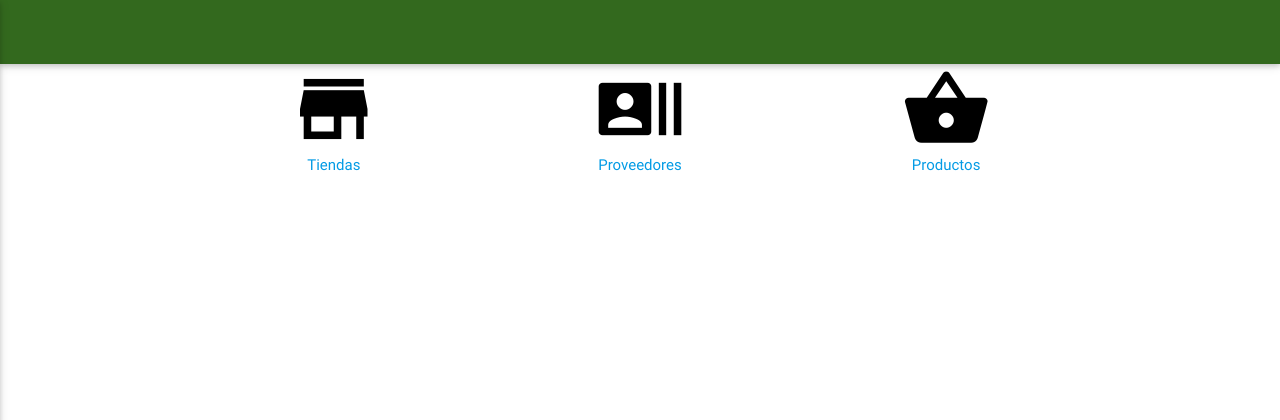
After one commit to kevip/tiendavirtual, a Django app: page /administrador/ in a window 1280 px wide. The commit adds this page. Shown: the top 420 px of the page. Run offline with Django 3.2, Linux system fonts and the light colour scheme; some libraries are stand-ins or nearby versions.

Commit message:
añadida vista dashboard

```diff
--- a/tiendavirtual/administrador/urls.py
+++ b/tiendavirtual/administrador/urls.py
@@ -2,7 +2,7 @@ from django.conf.urls import url
 from administrador import views
 
 urlpatterns = [
-    #url(r'^administrador/$', views.administrador, name='administrador'),
+    url(r'^administrador/$', views.administrador, name='administrador'),
     url(r'^administrador/nueva_tienda$', views.nueva_tienda, name='nueva_tienda'),
     url(r'^administrador/registrar_tienda', views.registrar_tienda, name='registrar_tienda'),
 ]
--- a/tiendavirtual/administrador/views.py
+++ b/tiendavirtual/administrador/views.py
@@ -5,11 +5,16 @@ from administrador.forms import RegistrarTiendaForm, RegistrarLocalizacionForm
 
 # Create your views here.
 
+def administrador(request):
+    template = loader.get_template("administrador/dashboard.html")
+    context = {}
+    return HttpResponse(template.render(context, request))
+
 
 def nueva_tienda(request):
     form = RegistrarTiendaForm
     forml = RegistrarLocalizacionForm
-    template = loader.get_template("administrador/nueva_tienda.html")
+    template = loader.get_template("administrador/tienda/nueva_tienda.html")
     context = {
         'form': form,
         'forml': forml,
@@ -19,17 +24,9 @@ def nueva_tienda(request):
 
 def registrar_tienda(request):
     if request.method == "POST":
-        nombre = request.POST.get('nombre', None)
-        direccion = request.POST.get('direccion', None)
-        localizacion = request.POST.get('localizacion', None)
-        password = request.POST.get('password', None)
-        horario_atencion = request.POST.get('horario_atencion', None)
-        telefono = request.POST.get('telefono', None)
-        imagen = request.POST.get('imagen', None)
-
         form = RegistrarTiendaForm(request.POST, request.FILES)
         if form.is_valid():
             form.save()
-            return HttpResponse("<h1>Se registró usuario con éxito <a href='/'>Volver</a></h1>")
+            return HttpResponse("<h1>Se registró tienda con éxito <a href='/administrador/nueva_tienda'>Volver</a></h1>")
         else:
-            return HttpResponseRedirect('/')
+            return HttpResponseRedirect('/administrador')
--- a/tiendavirtual/static/css/style.css
+++ b/tiendavirtual/static/css/style.css
@@ -62,6 +62,18 @@ body{
 }
 #map { height: 100%; }
 
+.dashboard .item i{
+    display: block;
+}
+.dashboard .item{
+    text-align: center;
+}
+.dashboard .item a i{
+    color: black;
+}
+.dashboard .item a i:hover{
+    color: #c0ca33;
+}
 .image-store{
     width: 150px;
     height: 100px;
--- a/tiendavirtual/static/js/admin/nueva_localizacion.js
+++ b/tiendavirtual/static/js/admin/nueva_localizacion.js
@@ -1,5 +1,5 @@
 function nueva_localizacion(csrftoken, latitud, longitud){
-    var url = window.Tienda.url?window.Tienda.url:"http://127.0.0.1:8000";
+    var url = "http://127.0.0.1:8000/";
     url+= "api/localizacion/crear";
     var tiendas;
     var data = {latitud: latitud, longitud: longitud};
@@ -20,6 +20,7 @@ function nueva_localizacion(csrftoken, latitud, longitud){
                              .text("("+data.latitud+", "+data.longitud+")"));
         $("#id_localizacion").val(data.id);
         $('#id_localizacion').material_select();
+
     })
     function before(xhr, settings) {
         if (!csrfSafeMethod(settings.type) && !this.crossDomain) {
--- a/tiendavirtual/static/js/admin/nueva_tienda.js
+++ b/tiendavirtual/static/js/admin/nueva_tienda.js
@@ -9,10 +9,11 @@
     function registrarLocalizacion(e){
         e.preventDefault();
         var latitud = $(e.currentTarget).find('.latitud').val();
-        var longitud = $(e.currentTarget).find('.longitud').val()
+        var longitud = $(e.currentTarget).find('.longitud').val();
         var csrftoken = getCookie('csrftoken',latitud,longitud);
 
         nueva_localizacion(csrftoken, latitud, longitud);
+        $('#modalLocalizacion').closeModal();
     }
 
 
--- a/tiendavirtual/templates/administrador/base.html
+++ b/tiendavirtual/templates/administrador/base.html
@@ -9,8 +9,6 @@
 			<link href="https://fonts.googleapis.com/icon?family=Material+Icons" rel="stylesheet">
 			<link rel="stylesheet" href="{% static 'css/materialize.css' %}">
 			<link rel="stylesheet" href="{% static 'css/style.css' %}">
-			<script src="{% static 'js/jquery-1.12.3.js' %}" type="text/javascript"></script>
-			<script src="{% static 'js/materialize.min.js' %}" type="text/javascript"></script>
 	</head>
 <body>
 	<header class="header">
@@ -18,18 +16,12 @@
 				<div class="nav-wrapper light-green darken-4">
 					<a href="#" data-activates="mobile-demo" class="button-collapse"><i class="material-icons">menu</i></a>
 					<ul class="hide-on-med-and-down menu-list">
-						<li><a href="{% url 'home' %}">Inicio</a></li>
-						<li><a href="{% url 'catalogo' %}">Catálogo</a></li>
-						<li><a href="{% url 'stores' %}">Tiendas</a></li>
-						<li><a href="#">Help</a></li>
-						{% if user.is_authenticated %}
-						<li class="cs"><a href="{% url 'cerrar_sesion' %}"><i class="material-icons right">power_settings_new</i>{{user.get_full_name}}</a></li>
-						{% endif %}
-				</ul>
+
+					</ul>
 					<ul class="side-nav" id="mobile-demo">
-						<li><a href="{% url 'home' %}">Inicio</a></li>
-						<li><a href="{% url 'catalogo' %}">Catálogo</a></li>
-						<li><a href="{% url 'stores' %}">Tiendas</a></li>
+						<li><a href="">Tiendas</a></li>
+						<li><a href="">Proveedores</a></li>
+						<li><a href="">Productos</a></li>
 						<li><a href="#">Help</a></li>
 						{% if user.is_authenticated %}
 						<li><a href="{% url 'cerrar_sesion' %}">Cerrar Sesión</a></li>
@@ -40,6 +32,17 @@
 	</header>
 		{% block content %}{% endblock %}
 
+	<script src="{% static 'js/jquery-1.12.3.js' %}" type="text/javascript"></script>
+	<script src="{% static 'js/materialize.min.js' %}" type="text/javascript"></script>
+	<script>
+		$(document).ready(function(){
+		    $(".button-collapse").sideNav();
+		    $('select').material_select();
+		    if($('.modal-trigger')){
+		    	$('.modal-trigger').leanModal();
+		    }
+		});
+	</script>
 
 </body>
 </html>
--- /dev/null
+++ b/tiendavirtual/templates/administrador/dashboard.html
@@ -0,0 +1,23 @@
+{% extends 'administrador/base.html' %}
+{% load staticfiles %}
+{% block content %}
+
+    <div class="container dashboard">
+        <div class="row">
+            <div class="col s6 m4 item">
+                <a href="{% url 'nueva_tienda' %}"><i class="large material-icons">store</i></a>
+                <a href="{% url 'nueva_tienda' %}">Tiendas</a>
+            </div>
+            <div class="col s6 m4 item">
+                <a href=""><i class="large material-icons">recent_actors</i></a>
+                <a href="#">Proveedores</a>
+            </div>
+            <div class="col s6 m4 item">
+                <a href=""><i class="large material-icons">shopping_basket</i></a>
+                <a href="#">Productos</a>
+            </div>
+
+        </div>
+    </div>
+
+{% endblock %}
--- a/tiendavirtual/templates/administrador/nueva_tienda.html
+++ b/tiendavirtual/templates/administrador/tienda/nueva_tienda.html
@@ -1,4 +1,4 @@
-{% extends 'presentation/base.html' %}
+{% extends 'administrador/base.html' %}
 {% load staticfiles %}
 {% block content %}
 
```
Also changed, not shown: tiendavirtual/db.sqlite3.
